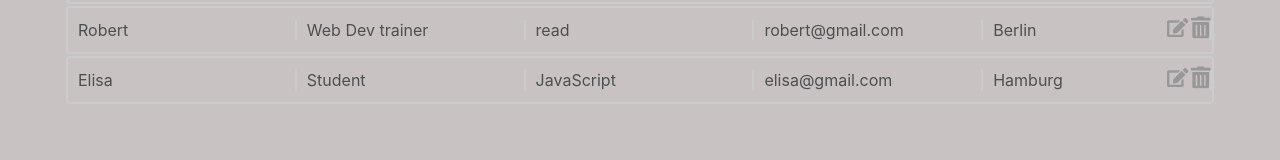
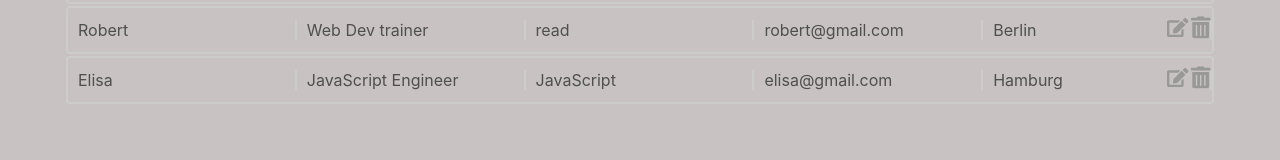
Before and after one commit to alliance-11/final, a React (Create React App) app: page / in a window 1280 px wide. Shown: the part 254-414 px from the top of the page. Built offline with nearby package versions, Linux system fonts and the light colour scheme.

Commit message:
List Users

```diff
--- a/src/App.js
+++ b/src/App.js
@@ -25,7 +25,7 @@ function App() {
     {
       id: "3",
       name: "Elisa",
-      profession: "Student",
+      profession: "JavaScript Engineer",
       hobby: "JavaScript",
       email: "elisa@gmail.com",
       city: "Hamburg",
@@ -112,11 +112,14 @@ function App() {
         </div>
         {users.length ? (
           <UsersList users={users} handleDelete={handleDelete} />
-          ):(
-            <p style={{marginTop: "2rem", textAlign: "center"}}>Your List is empty</p>
-          )}
+        ) : (
+          <p style={{ marginTop: "2rem", textAlign: "center" }}>
+            Your List is empty{" "}
+          </p>
+        )}
       </div>
       <Footer length={users.length} />
+ {/* {users.length} List {users.length === 1 ? "User" : "Users"} */}
     </div>
   );
 }
--- a/src/components/Footer.jsx
+++ b/src/components/Footer.jsx
@@ -1,5 +1,6 @@
 import React from "react";
 
+// const Footer = () => {
 const Footer = ({ length }) => {
   return (
     <div>
```
